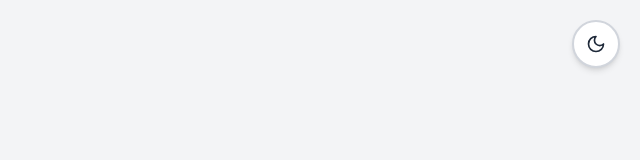
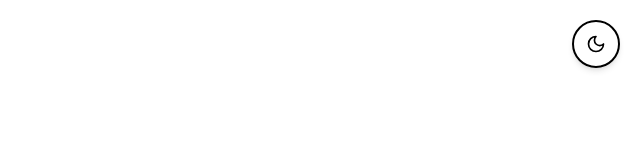
Before and after one commit to ark2002/catalog-challenge, a React (Vite) app: page / in a window 1280 px wide. Shown: the top 160 px of the page, without its empty margins (640-1280 px from the left). Built offline with nearby package versions, Linux system fonts and the light colour scheme.

Commit message:
Updates theme colors for consistency
Replaces hard-coded color values with design tokens
to ensure consistent theming across components.

```diff
--- a/src/components/Main.tsx
+++ b/src/components/Main.tsx
@@ -2,12 +2,12 @@ import ThemeToggle from "./layout/ThemeToggle";
 
 function Main() {
     return (
-        <div className="min-h-screen w-full bg-gray-100 dark:bg-gray-900 text-gray-900 dark:text-gray-100 transition-colors duration-300 relative">
+        <div className="min-h-screen w-full bg-background text-text-primary transition-colors duration-300 relative">
             <div className="p-4 absolute top-1 right-1">
                 <ThemeToggle />
             </div>
         </div>
-    );
+    )
 }
 
 export default Main;
--- a/src/components/layout/ThemeToggle.tsx
+++ b/src/components/layout/ThemeToggle.tsx
@@ -27,11 +27,12 @@ const ThemeToggle = () => {
     return (
         <button
             onClick={toggleTheme}
-            className="p-3 rounded-full bg-white dark:bg-gray-800 text-gray-800 dark:text-white shadow-md hover:shadow-xl dark:shadow-white/20 transition-all duration-300 cursor-pointer hover:scale-105 border-2 border-gray-300 dark:border-gray-600"
+            className="p-3 rounded-full bg-background dark:bg-background text-text-primary dark:text-text-primary shadow-md hover:shadow-xl dark:shadow-white/20 transition-all duration-300 cursor-pointer hover:scale-105 border-2 border-text-primary dark:border-text-secondary"
         >
             {isDarkMode ? <Sun className="w-5 h-5" /> : <Moon className="w-5 h-5" />}
         </button>
     );
+
 };
 
 export default ThemeToggle;
```
